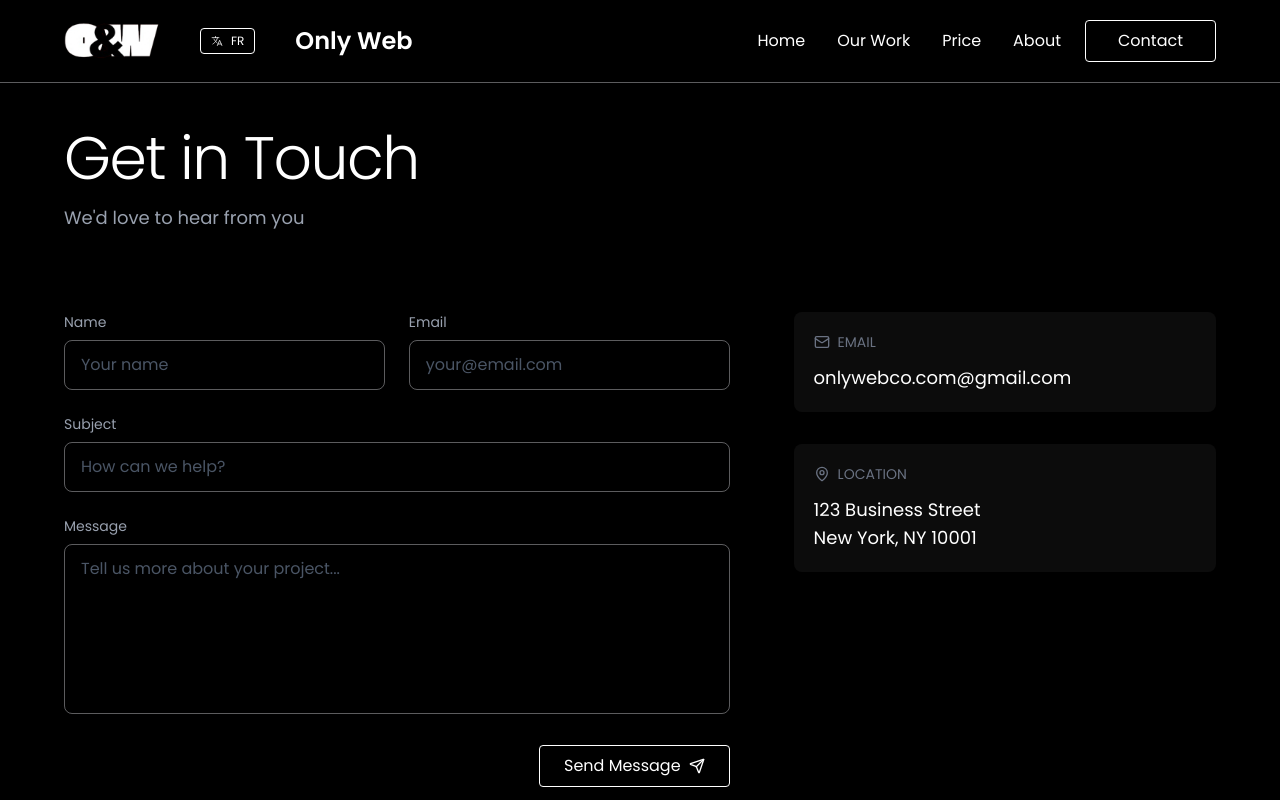
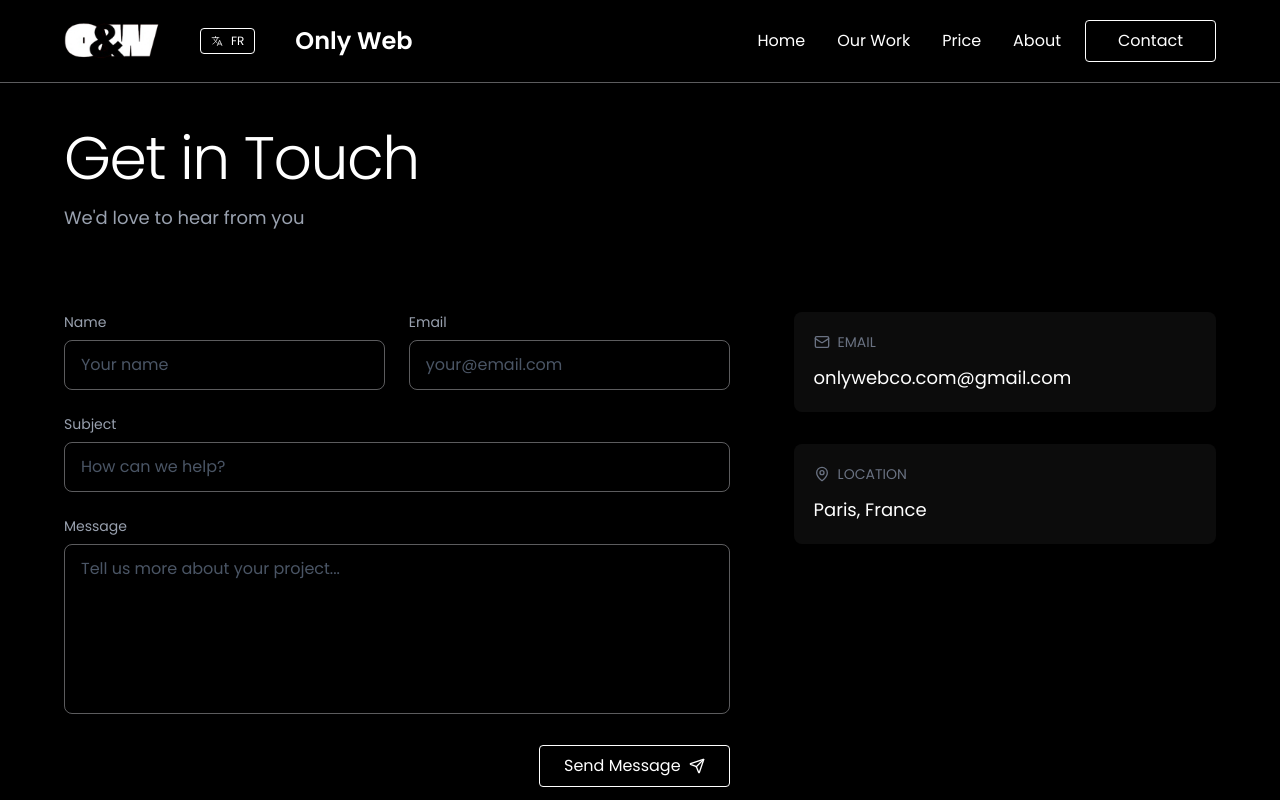
Before and after one commit to ahsanul0185/only-web, a React (Vite) app: page /contact in a window 1280 px wide. Shown: the top 800 px of the page. Built offline with nearby package versions, Linux system fonts and the light colour scheme.

Commit message:
changes made

```diff
--- a/src/pages/Contact.jsx
+++ b/src/pages/Contact.jsx
@@ -157,9 +157,7 @@ export default function ContactPage() {
         <span>{t("LOCATION *** EMPLACEMENT")}</span>
       </div>
       <p className="text-lg">
-        123 Business Street
-        <br />
-        New York, NY 10001
+       Paris, France
       </p>
     </div>
   </div>
--- a/src/sections/Hero.jsx
+++ b/src/sections/Hero.jsx
@@ -53,7 +53,7 @@ const Hero = () => {
           }}
           className="mt-7 text-base md:text-lg max-w-md px-6 text-center mx-auto"
         >
-          {t("From concept to creation, we turn your brand into an online success story.***De l’idée à la réalisation, nous faisons briller votre marque en ligne.")}
+          {t("We bring your vision to life and turn your online presence into a true asset.***Nous donnons vie à votre vision et faisons de votre présence en ligne un véritable atout.")}
 
         </motion.p>
       </div>
```
